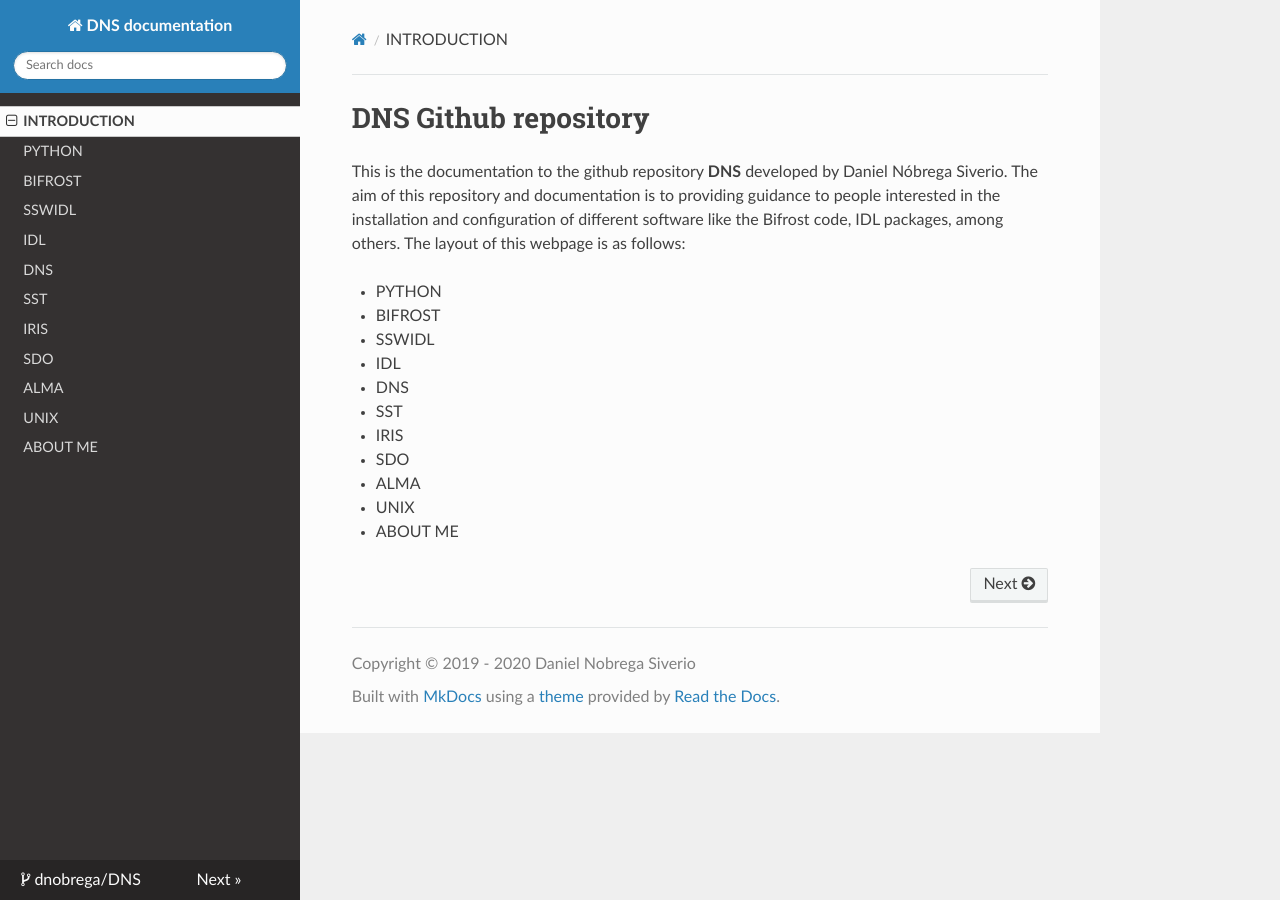
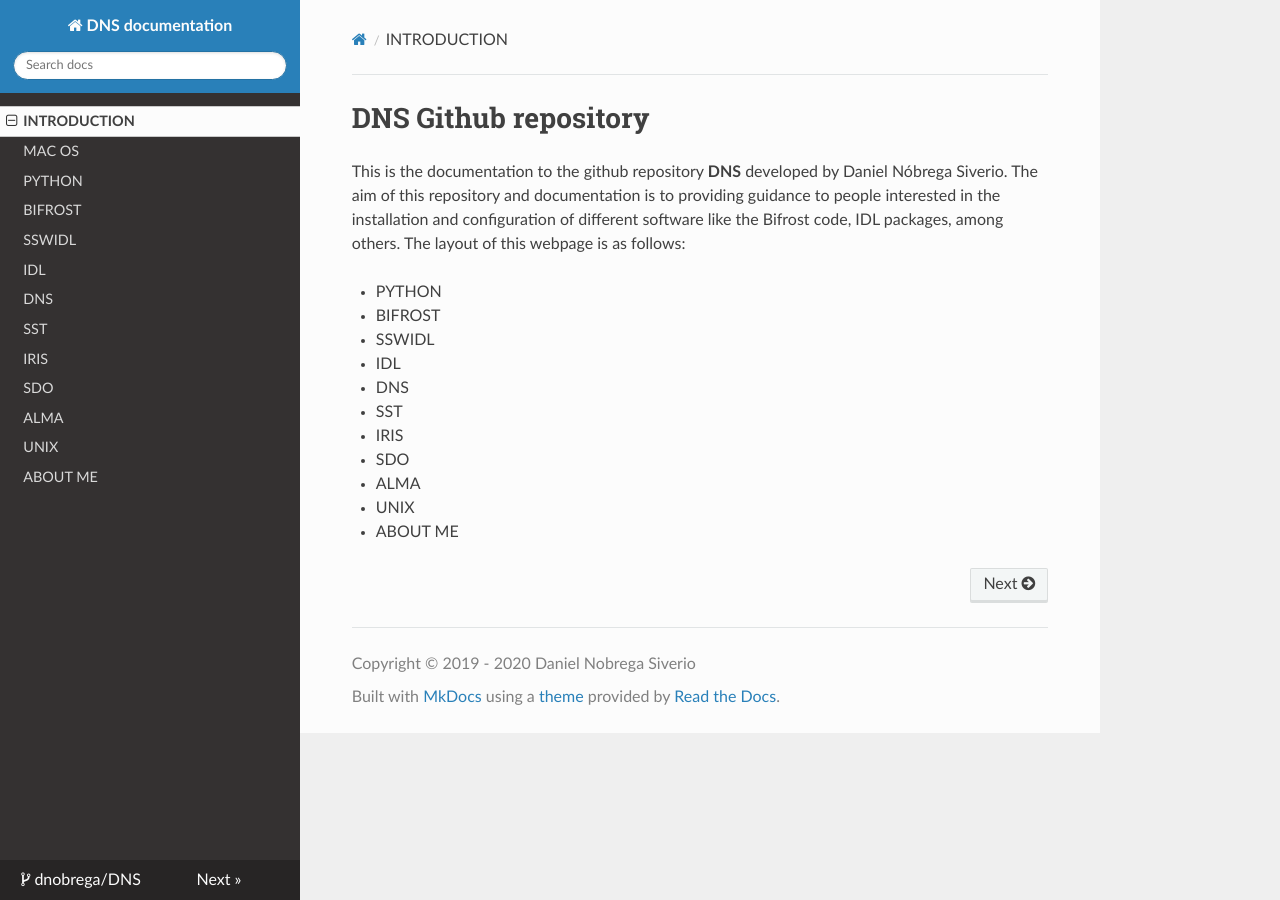
Before and after one commit to dnobrega/DNS, an MkDocs documentation site: the page built from docs/index.md, in a window 1280 px wide. Built offline with MkDocs 1.6.1, drawn with Linux system fonts in a browser that asks for light colours; nearby versions of some CDN libraries.

Commit message:
[ADD] Adds macos.md to mk documentation

```diff
--- a/mkdocs.yml
+++ b/mkdocs.yml
@@ -8,6 +8,7 @@ edit_uri: ""
 
 nav:
   - INTRODUCTION: index.md
+  - MAC OS: macos.md
   - PYTHON: python.md
   - BIFROST: bifrost.md
   - SSWIDL: sswidl.md
```
